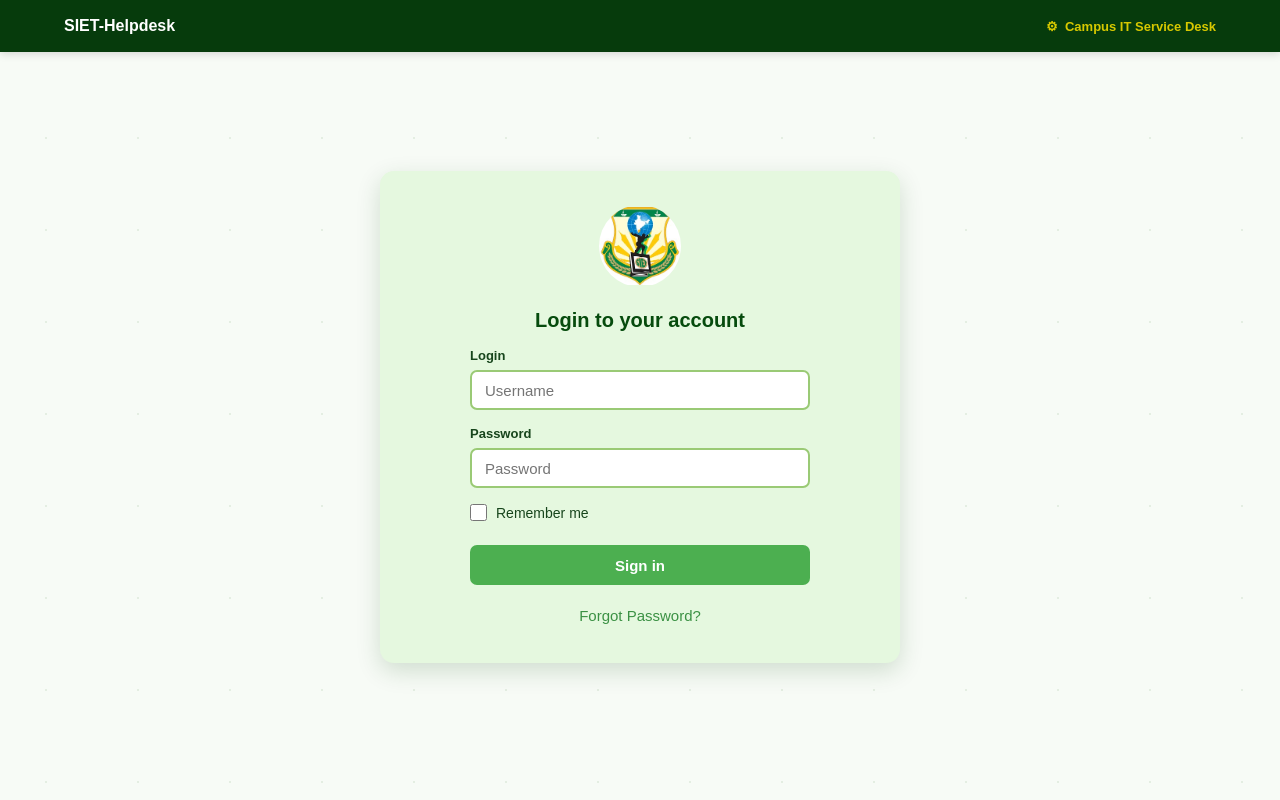
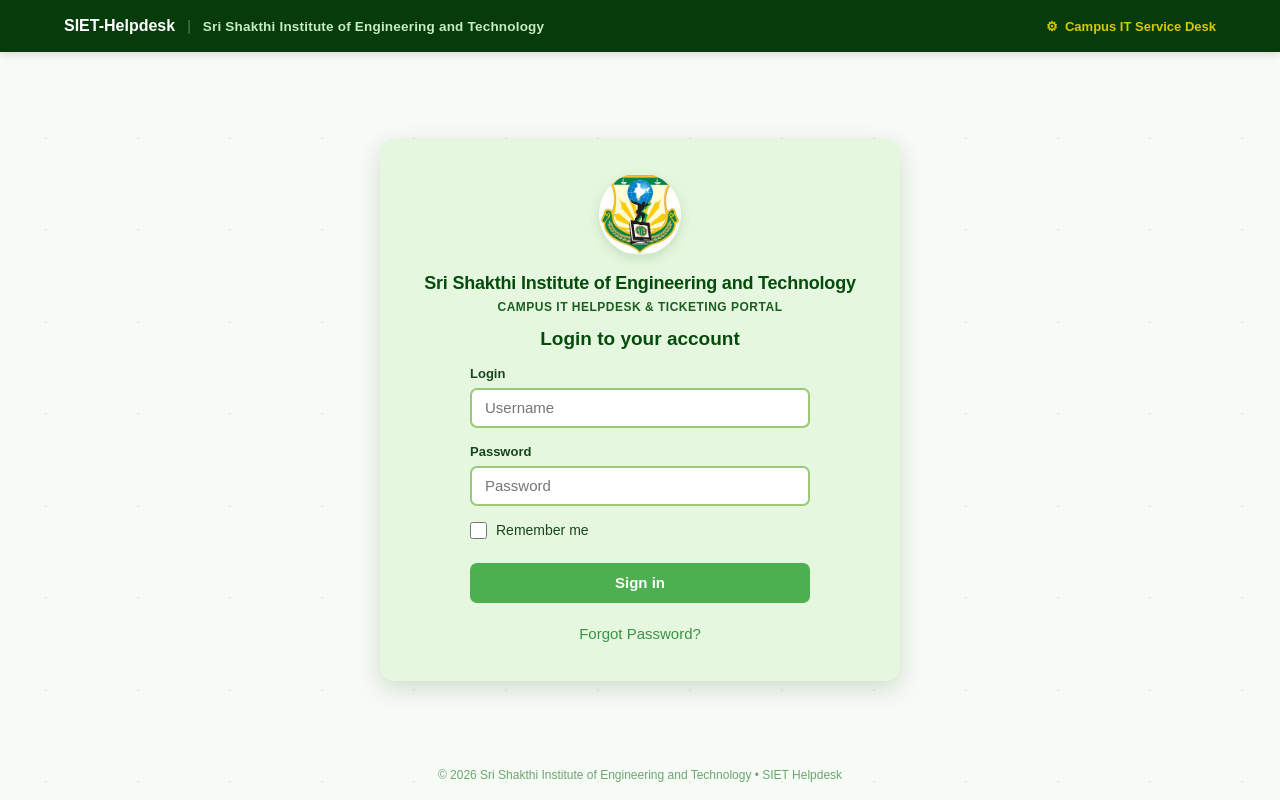
Before and after one commit to vaishnavanS/SIET_Ticket_Platform, a Django app: page /accounts/login/ in a window 1280 px wide. Run offline with Django 5.2, Linux system fonts and the light colour scheme; parts of the project's set-up code (start-up, migrations or seed data) failed here and were passed over.

Commit message:
feat(branding): add Sri Shakthi Institute of Engineering and Technology to login page

```diff
--- a/static/css/login.css
+++ b/static/css/login.css
@@ -25,6 +25,12 @@ body {
     box-shadow: 0 2px 8px rgba(0, 0, 0, 0.15);
 }
 
+.navbar-brand-group {
+    display: flex;
+    align-items: center;
+    gap: 12px;
+}
+
 .logo-text {
     color: #ffffff;
     font-size: 16px;
@@ -32,12 +38,28 @@ body {
     display: inline-flex;
     align-items: center;
     gap: 8px;
+    white-space: nowrap;
+}
+
+.navbar-divider {
+    color: rgba(255, 255, 255, 0.35);
+    font-size: 14px;
+    font-weight: 300;
+}
+
+.navbar-college-name {
+    color: #c8ecc2;
+    font-size: 13.5px;
+    font-weight: 600;
+    letter-spacing: 0.2px;
+    white-space: nowrap;
 }
 
 .service-text {
     color: #d7c800;
     font-size: 13px;
     font-weight: 600;
+    white-space: nowrap;
 }
 
 .login-container {
@@ -59,7 +81,7 @@ body {
 }
 
 .logo-section {
-    margin-bottom: 18px;
+    margin-bottom: 14px;
 }
 
 .logo {
@@ -67,12 +89,32 @@ body {
     height: 82px;
     object-fit: contain;
     border-radius: 50%;
+    box-shadow: 0 4px 12px rgba(6, 75, 13, 0.15);
+}
+
+.college-name {
+    margin-top: 12px;
+    margin-bottom: 4px;
+    color: #064b0d;
+    font-size: 18px;
+    font-weight: 800;
+    line-height: 1.35;
+    letter-spacing: -0.2px;
+}
+
+.college-sub {
+    margin: 0 0 14px 0;
+    color: #1b5e20;
+    font-size: 12px;
+    font-weight: 600;
+    text-transform: uppercase;
+    letter-spacing: 0.5px;
 }
 
 .login-card h1 {
     margin-bottom: 16px;
     color: #064b0d;
-    font-size: 20px;
+    font-size: 19px;
     font-weight: 700;
 }
 
@@ -219,14 +261,27 @@ body {
 }
 
 /* Responsive Design */
+@media (max-width: 768px) {
+    .navbar-divider,
+    .navbar-college-name {
+        display: none;
+    }
+}
+
 @media (max-width: 600px) {
     .navbar {
         padding: 0 16px;
     }
 
-    .service-text { font-size: 11px; }
+    .service-text {
+        font-size: 11px;
+    }
 
     .login-card {
         padding: 26px 18px 30px;
     }
+
+    .college-name {
+        font-size: 16px;
+    }
 }
--- a/templates/accounts/login.html
+++ b/templates/accounts/login.html
@@ -11,19 +11,25 @@
 
     <meta charset="UTF-8">
     <meta name="viewport" content="width=device-width, initial-scale=1.0">
-    <title>SIET Helpdesk - Login</title>
-    <link rel="stylesheet" href="{% static 'css/login.css' %}">
+    <title>Sri Shakthi Institute of Engineering and Technology - SIET Helpdesk</title>
+    <link rel="stylesheet" href="{% static 'css/login.css' %}?v=3.0">
 </head>
 <body>
     <header class="navbar">
-        <span class="logo-text">SIET-Helpdesk</span>
+        <div class="navbar-brand-group">
+            <span class="logo-text">SIET-Helpdesk</span>
+            <span class="navbar-divider">|</span>
+            <span class="navbar-college-name">Sri Shakthi Institute of Engineering and Technology</span>
+        </div>
         <span class="service-text">&#9881; &nbsp;Campus IT Service Desk</span>
     </header>
 
     <main class="login-container">
         <div class="login-card">
             <div class="logo-section">
-                <img src="{% static 'images/logo.jpg' %}" alt="SIET logo" class="logo">
+                <img src="{% static 'images/logo.jpg' %}" alt="Sri Shakthi Institute of Engineering and Technology Logo" class="logo">
+                <h2 class="college-name">Sri Shakthi Institute of Engineering and Technology</h2>
+                <p class="college-sub">Campus IT Helpdesk &amp; Ticketing Portal</p>
             </div>
 
             <h1>Login to your account</h1>
@@ -69,6 +75,8 @@
         </div>
     </main>
 
-    <footer class="site-footer"></footer>
+    <footer class="site-footer">
+        &copy; {% now "Y" %} Sri Shakthi Institute of Engineering and Technology &bull; SIET Helpdesk
+    </footer>
 </body>
 </html>
```
Also changed, not shown: templates/accounts/password_reset.html (+9 -3 lines).
